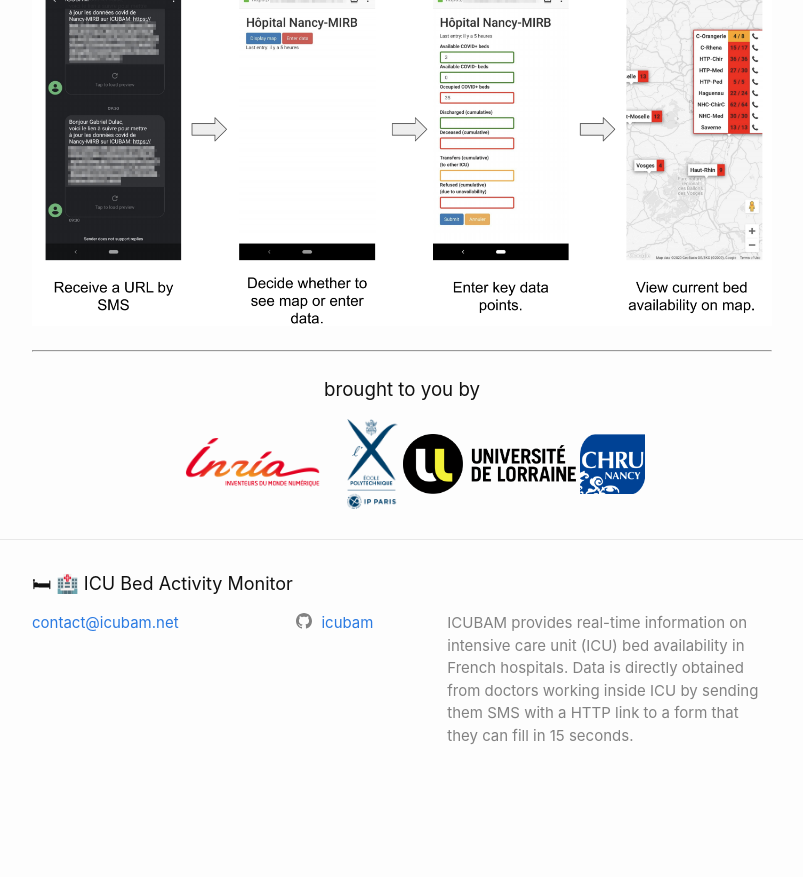
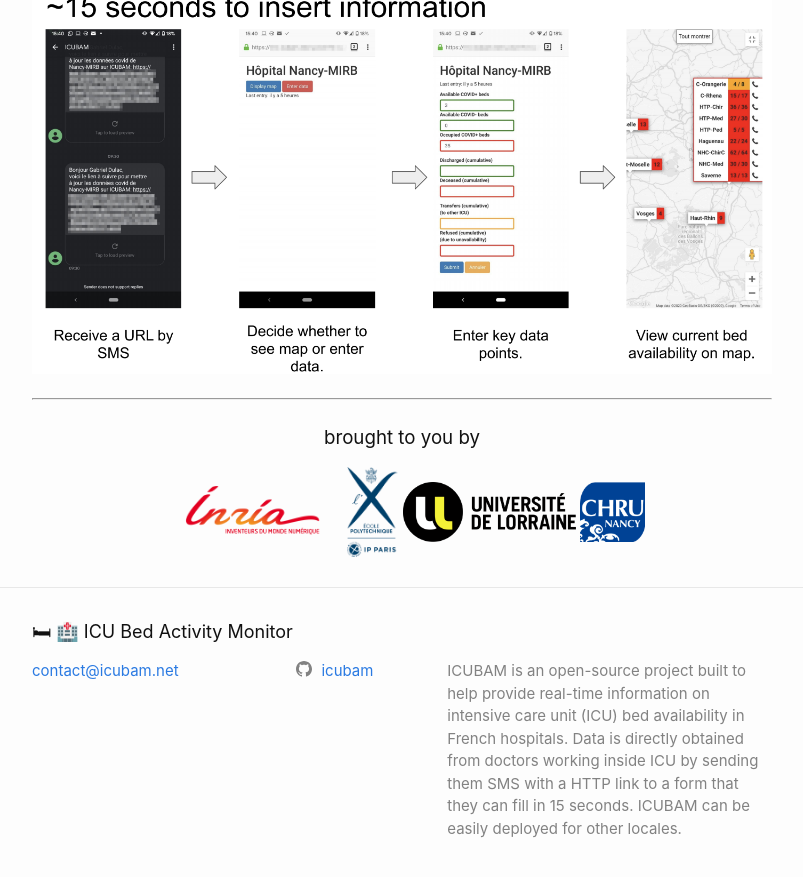
Before and after one commit to icubam/icubam.github.io, a Jekyll site: the page built from index.markdown, in a window 1280 px wide and 900 px high, scrolled down 686 px. Shown: the top 877 px of the window, without its empty margins (238-1041 px from the left). Built offline with Jekyll 4.4.1, drawn with Linux system fonts in a browser that asks for light colours; before the commit the page ends 1493 px from its top, so only the background shows below that; some of the changed text lies outside the part shown.

Commit message:
Small updates to wording.

```diff
--- a/_config.yml
+++ b/_config.yml
@@ -1,10 +1,11 @@
 title: 🛏 🏥  ICU Bed Activity Monitor
 email: contact@icubam.net
 description: >-
-  ICUBAM provides real-time information on intensive care unit (ICU) bed
-  availability in French hospitals. Data is directly obtained from doctors
-  working inside ICU by sending them SMS with a HTTP link to a form that they
-  can fill in 15 seconds.
+  ICUBAM is an open-source project built to help provide real-time information
+  on intensive care unit (ICU) bed availability in French hospitals. Data is
+  directly obtained from doctors working inside ICU by sending them SMS with
+  a HTTP link to a form that they can fill in 15 seconds.  ICUBAM can be easily
+  deployed for other locales.
 baseurl: ""
 url: ""
 github_username:  icubam
--- a/_layouts/home.html
+++ b/_layouts/home.html
@@ -10,7 +10,7 @@ layout: default
   {{ content }}
 
   <h1 style="text-align: center;">
-    Software stack to monitor ICU beds availability during the Covid-19
+    Open-Source software to monitor ICU beds availability during the Covid-19
     outbreak in France
   </h1>
 
```
